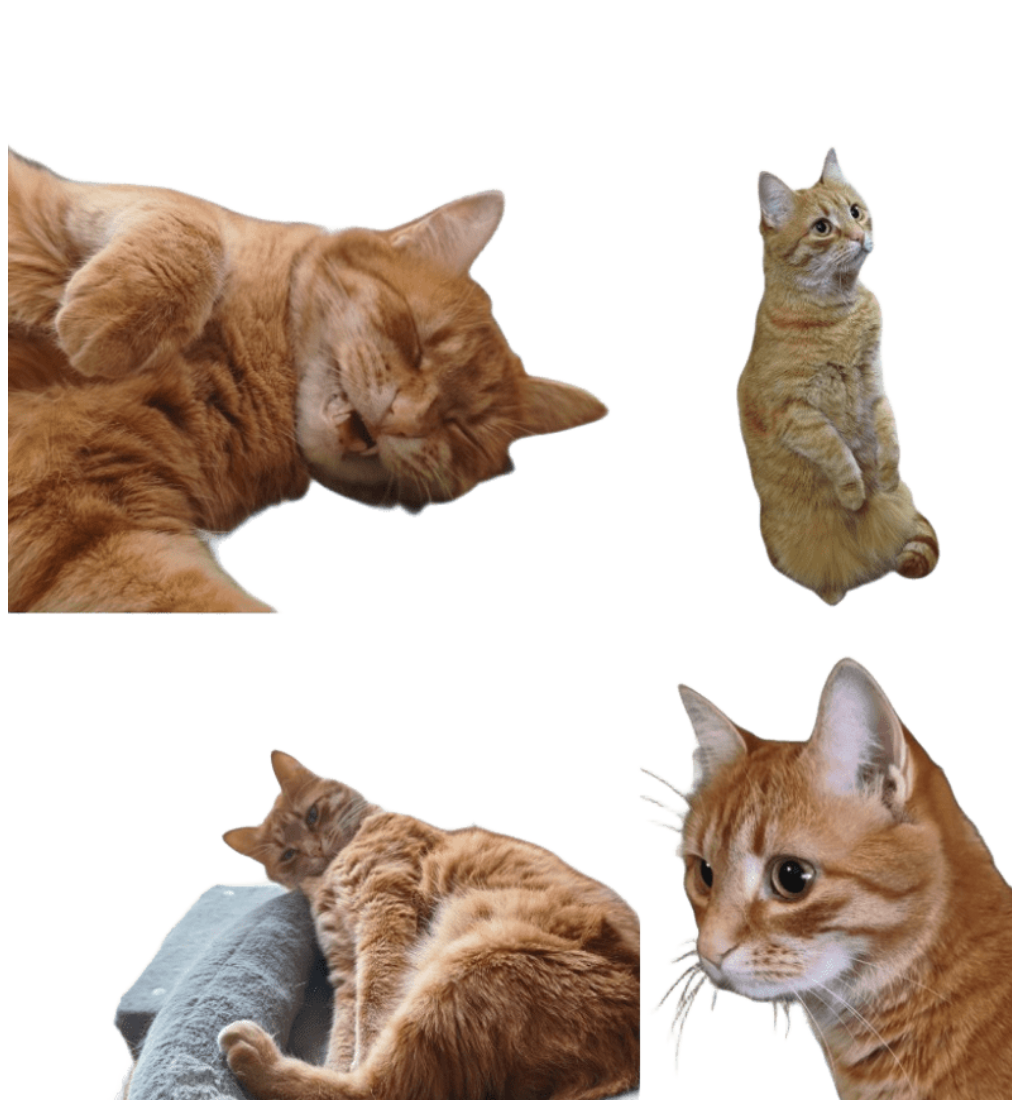
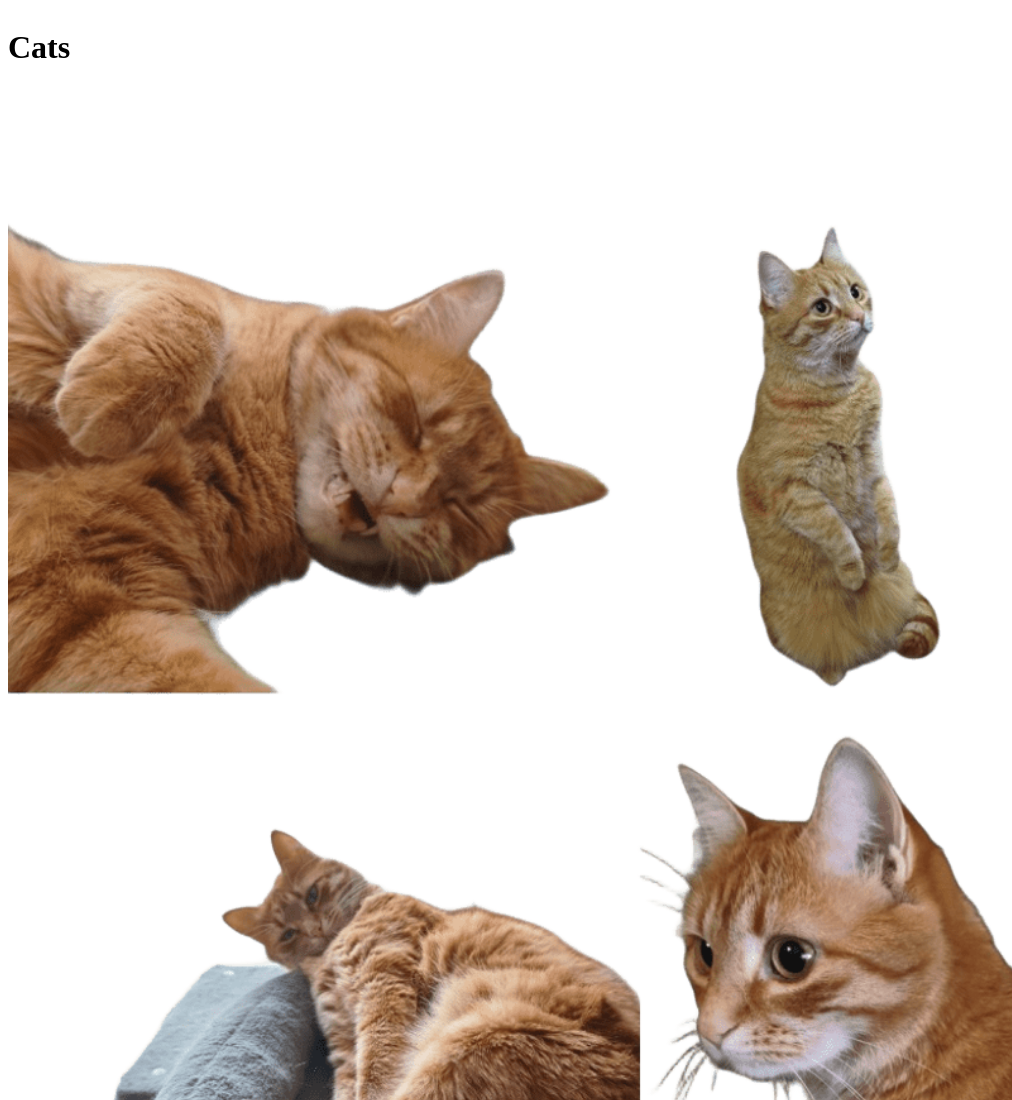
Before and after one commit to tatianaTravkina/test_example, a plain HTML site: page index.html in a window 1280 px wide. Shown: the top 1100 px of the page, without its empty margins (0-1012 px from the left). Drawn offline with Linux system fonts and the light colour scheme.

Commit message:
add title

```diff
--- a/index.html
+++ b/index.html
@@ -8,6 +8,7 @@
 </head>
 
 <body>
+    <h1>Cats</h1>
     <img src="images/cats.png" alt="">
     <hr>
 </body>
```
